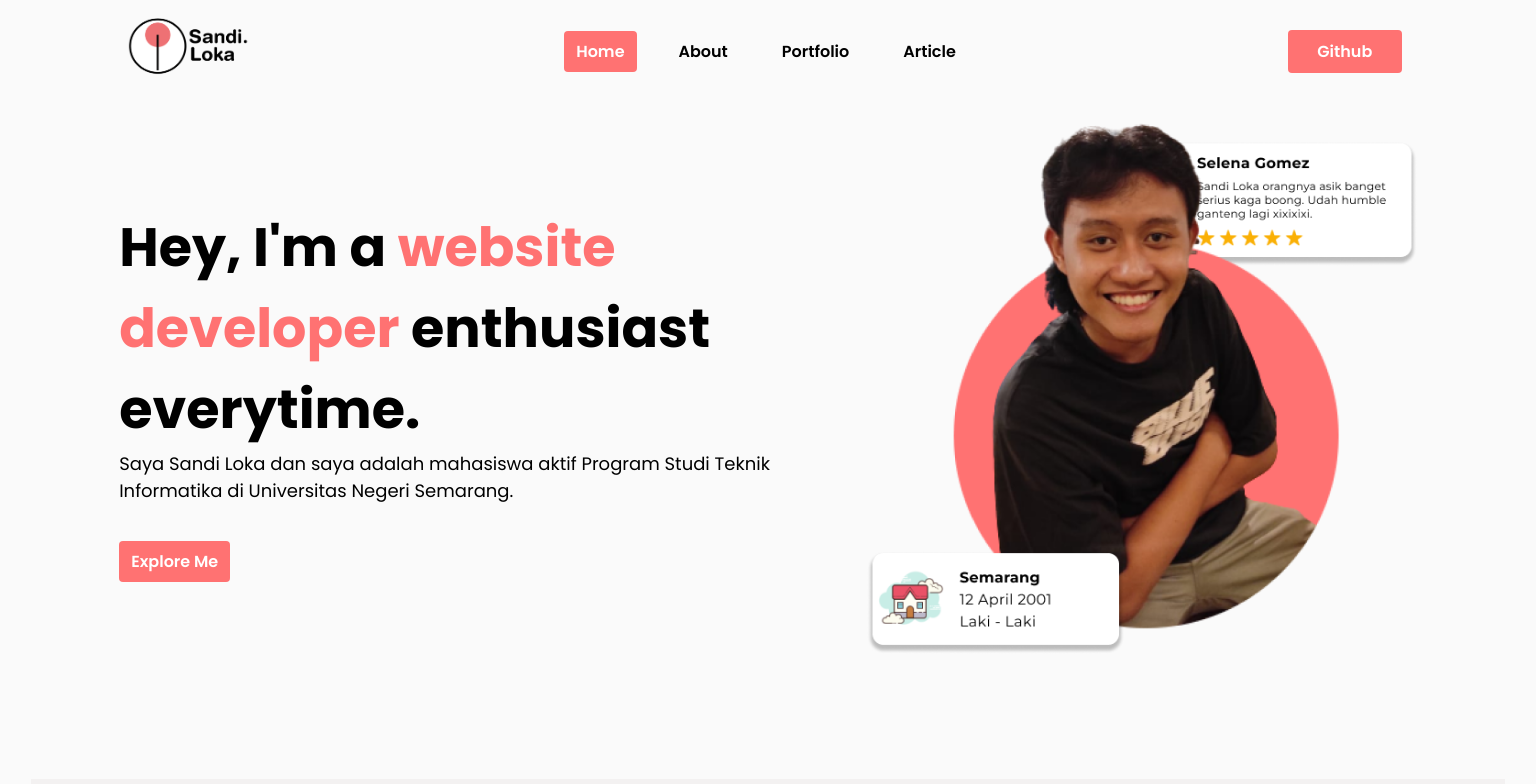
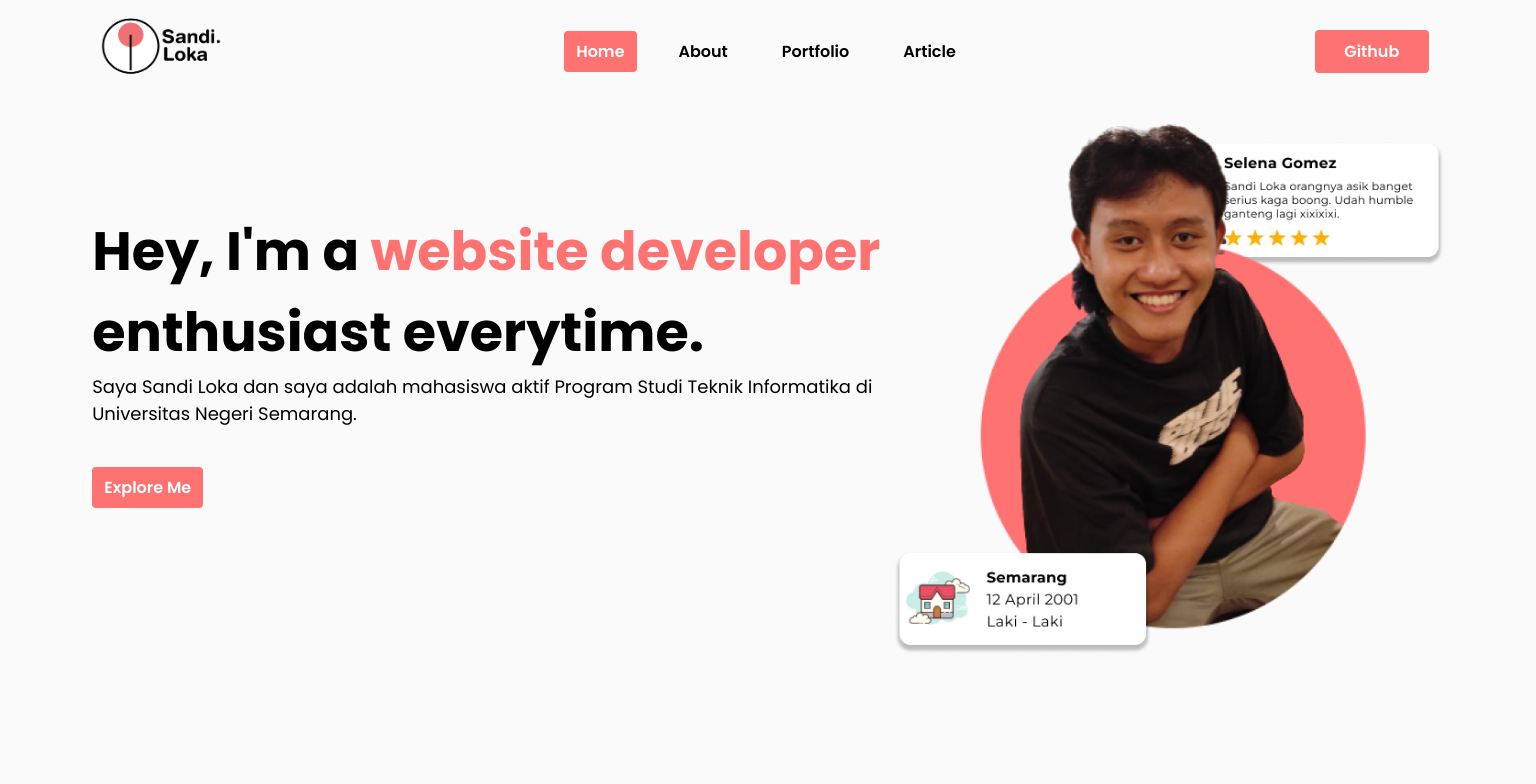
Before and after one commit to sandilokaa/skilvul-assignment, a plain HTML site: page 01-TPA-Personal Website/index.html in a window 1536 px wide. Shown: the top 784 px of the page. Drawn offline with Linux system fonts and the light colour scheme.

Commit message:
docs: fixed body

```diff
--- a/01-TPA-Personal Website/assets/styles/style.css
+++ b/01-TPA-Personal Website/assets/styles/style.css
@@ -792,12 +792,6 @@ a.read-more:hover{
     }
 }
 
-@media screen and (min-width: 1366px) {
-    body{
-        margin: 0 2%;
-    }
-}
-
 @media screen and (min-width: 1600px) {
     body{
         margin: 0 8%;
```
